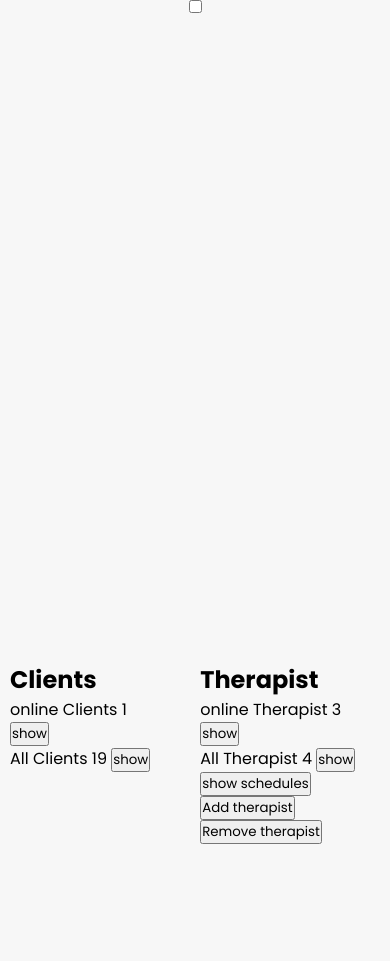
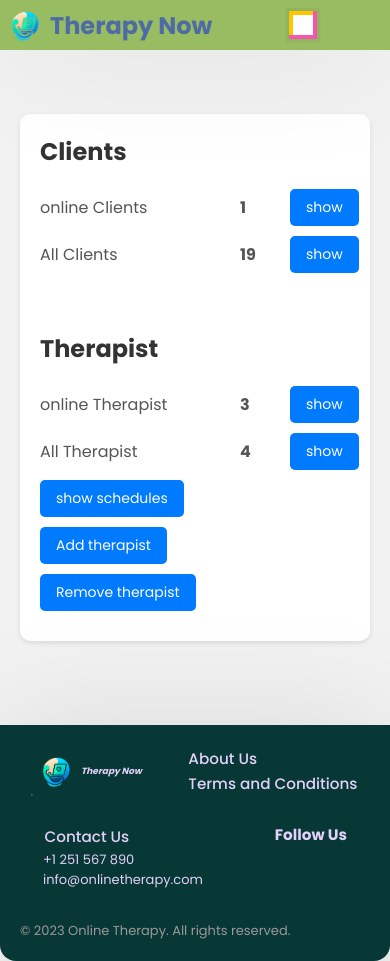
Before and after one commit to YanOp20/Therapy-Now, a PHP site: page /admin.php in a window 390 px wide. Before the commit the page ends 844 px from the top, so only its background shows below. Run offline with PHP 8.4, Linux system fonts and the light colour scheme; data comes from the database, SQL or seed files in the repository; some libraries are stand-ins or nearby versions.

Commit message:
some styel for admin

```diff
--- a/admin.php
+++ b/admin.php
@@ -4,6 +4,7 @@ require_once "php/feachToDisplayData.php";
 ?>
 <!DOCTYPE html>
 <html lang="en">
+
 <head>
   <meta charset="UTF-8">
   <meta name="viewport" content="width=device-width, initial-scale=1.0">
@@ -14,23 +15,345 @@ require_once "php/feachToDisplayData.php";
       display: none;
     }
 
-        .container {
+    .admin {
       display: flex;
       gap: 1em;
     }
 
-        .container .left-section {
+    .admin .left-section {
       display: flex;
       flex-direction: row;
       gap: 3em;
     }
   </style>
+  <!-- comes form goo -->
   <style>
-        .right-section .search button.active {
+    /* General Styles */
+    body {
+      /* font-family: sans-serif; */
+      margin: 0;
+      padding: 0;
+      background-color: #f2f2f2;
+    }
+
+    .admin {
+      display: flex;
+      min-height: 80vh;
+      width: 100vw;
+      padding: 20px;
+      justify-content: center;
+    }
+
+    /* Left Section */
+    .admin .left-section {
+      width: max-content;
+      background-color: #fff;
+      padding: 20px;
+      border-radius: 10px;
+      box-shadow: 0 2px 5px rgba(0, 0, 0, 0.1);
+      margin-right: 20px;
+      flex-wrap: wrap;
+    }
+
+    .admin .left-section h2 {
+      margin-bottom: 20px;
+      color: #333;
+    }
+
+    .admin .row {
+      display: flex;
+      justify-content: space-between;
+      align-items: center;
+      margin-bottom: 10px;
+    }
+
+
+    .admin .row span {
+      font-size: 16px;
+      color: #555;
+      width: 200px;
+    }
+
+    .admin .row span.count-number {
+      width: 50px !important;
+
+    }
+
+    .admin .count-number {
+      font-weight: bold;
+      color: #007bff;
+    }
+
+    .admin .button button {
+      padding: 8px 16px;
+      background-color: #007bff;
+      color: #fff;
+      border: none;
+      border-radius: 5px;
+      cursor: pointer;
+    }
+    .admin .remove-therapist .remove-button {
+      width:100%;
+    }
+    .admin .remove-therapist .users-list p{
+    white-space: nowrap;
+}
+    .admin .remove-therapist form button {
+      padding: 8px;
+      background-color: red;
+      color: #fff;
+      border: none;
+      border-radius: 5px;
+      cursor: pointer;
+    }
+
+    /* Show Button Styles */
+    .left-section .row button {
+      padding: 8px 16px;
+      background-color: #007bff;
+      /* Blue background color */
+      color: #fff;
+      /* White text color */
+      border: none;
+      /* Remove border */
+      border-radius: 5px;
+      /* Rounded corners */
+      cursor: pointer;
+      /* Change cursor to pointer on hover */
+      font-size: 14px;
+      /* Adjust font size as needed */
+      transition: background-color 0.3s ease;
+      /* Smooth transition for hover effect */
+    }
+
+    /* Hover Effect */
+    .left-section .row button:hover {
+      background-color: #0056b3;
+      /* Darker blue on hover */
+    }
+
+    /* Optional: Disabled State */
+    .left-section .row button[disabled] {
+      background-color: #ccc;
+      /* Grayed out background */
+      cursor: not-allowed;
+      /* Disable pointer cursor */
+    }
+
+    /* Right Section */
+    .right-section {
+      width: 75%;
+      background-color: #fff;
+      padding: 20px;
+      border-radius: 10px;
+      box-shadow: 0 2px 5px rgba(0, 0, 0, 0.1);
+      display: none;
+    }
+
+    .show {
+      display: none;
+      /* Initially hide all right sections */
+      padding: 20px;
+      border-radius: 10px;
+      background-color: #fff;
+      box-shadow: 0 2px 5px rgba(0, 0, 0, 0.1);
+      margin-bottom: 20px;
+    }
+
+    .right-section h2 {
+      margin-bottom: 20px;
+      color: #333;
+    }
+
+    .search {
+      display: flex;
+      align-items: center;
+      margin-bottom: 10px;
+    }
+
+    .search input {
+      padding: 8px;
+      border: 1px solid #ccc;
+      border-radius: 5px 0 0 5px;
+      width: 100%;
+    }
+
+    .search button {
+      padding: 8px 16px;
+      background-color: #007bff;
+      color: #fff;
+      border: none;
+      border-radius: 0 5px 5px 0;
+      cursor: pointer;
+    }
+
+    .users-list {
+      display: flex;
+      flex-wrap: wrap;
+      justify-content: space-between;
+    }
+
+    .users-list .row-schedule {
+      display: flex;
+      flex-wrap: wrap;
+      width: 100%;
+    }
+
+    .users-list div {
+      width: calc(25% - 10px);
+      /* Adjust width for 4 items per row */
+      margin-bottom: 10px;
+      background-color: #f8f9fa;
+      padding: 10px;
+      border-radius: 5px;
+      display: flex;
+      align-items: center;
+      min-width: 200px;
+    }
+
+    .users-list img {
+      width: 50px;
+      height: 50px;
+      border-radius: 50%;
+      margin-right: 10px;
+    }
+
+    .users-list p {
+      margin: 0;
+      font-size: 14px;
+      color: #333;
+    }
+
+    /* Add Therapist Form */
+    .add-therapist {
+      display: flex;
+      max-width: 600px;
+      justify-content: space-between;
+    }
+
+    .add-therapist form {
+      display: flex;
+      flex-direction: column;
+    }
+
+    .add-therapist .error-text {
+      color: red;
+      margin-bottom: 10px;
+    }
+
+    .add-therapist .field {
+      margin-bottom: 15px;
+    }
+
+    .add-therapist label {
+      margin-bottom: 5px;
+      font-weight: bold;
+    }
+
+    .add-therapist input,
+    .add-therapist select {
+      padding: 8px;
+      border: 1px solid #ccc;
+      border-radius: 5px;
+      width: 100%;
+    }
+
+    .add-therapist .field input[type="password"] {
+      position: relative;
+    }
+
+    .add-therapist .field input[type="password"] i {
+      position: absolute;
+      top: 50%;
+      right: 10px;
+      transform: translateY(-50%);
+      cursor: pointer;
+    }
+
+    .add-therapist .field button {
+      padding: 8px 16px;
+      background-color: #007bff;
+      color: #fff;
+      border: none;
+      border-radius: 5px;
+      cursor: pointer;
+    }
+
+    .add-therapist .name-details {
+      display: flex;
+    }
+
+    .add-therapist .name-details .field {
+      margin-right: 10px;
+      width: calc(50% - 15px);
+    }
+
+    .add-therapist .gender_and_birthdate {
+      display: flex;
+    }
+
+    .add-therapist .gender_and_birthdate .field {
+      margin-right: 10px;
+      width: calc(50% - 15px);
+    }
+
+    .add-therapist .gender_and_birthdate .gender select {
+      padding: 8px;
+      border: 1px solid #ccc;
+      border-radius: 5px;
+      width: 100%;
+    }
+
+
+    /* .remove-therapist div.therapist div{
+      width:400px;
+    }  */
+    .remove-therapist div.therapist {
+      display: flex;
+      align-items: center;
+
+      flex-wrap: wrap;
+      width: auto;
+      /* flex-direction: column; */
+    }
+
+    .remove-therapist .search {
+      margin-bottom: 10px;
+    }
+
+    .remove-therapist .e-t {
+      color: red;
+      margin-bottom: 10px;
+    }
+
+    /* Responsive Design */
+    @media (max-width: 768px) {
+      .admin {
+        flex-direction: column;
+      }
+
+      .admin .left-section {
+        width: 100%;
+        margin-bottom: 20px;
+      }
+
+      .admin .right-section {
+        width: 100%;
+      }
+
+      .admin .users-list div {
+        width: calc(50% - 10px);
+        /* Adjust width for 2 items per row */
+      }
+    }
+  </style>
+  <style>
+    .admin .right-section .admin .search button.active {
       background: #333;
       color: #fff;
     }
-        .right-section .search button{
+
+    .admin .right-section .admin .search button {
       position: relative;
       z-index: 1;
       width: 47px;
@@ -44,7 +367,8 @@ require_once "php/feachToDisplayData.php";
       border-radius: 0 5px 5px 0;
       transition: all 0.2s ease;
     }
-        .right-section .search{
+
+    .admin .right-section .search {
       margin: 0px 20px;
       margin-bottom: 20px;
       display: flex;
@@ -54,20 +378,22 @@ require_once "php/feachToDisplayData.php";
     }
   </style>
 </head>
+
 <body>
-    <div class="container">
+  <?php require_once "header.php"; ?>
+  <div class="container admin">
     <section class="left-section">
 
       <div class="client">
         <h2>Clients</h2>
         <div class="online-clients-number row">
           <span>online Clients</span>
-                    <span class="count-number"> <?= countRows($conn, 'users', "WHERE status = 'Active now'")?></span>
+          <span class="count-number"> <?= countRows($conn, 'users', "WHERE status = 'Active now'") ?></span>
           <button id="show-online-client">show</button>
         </div>
         <div class="all-clients-number row">
           <span>All Clients</span>
-                    <span class="count-number"><?= countRows($conn, 'users')?></span>
+          <span class="count-number"><?= countRows($conn, 'users') ?></span>
           <button id="show-all-client">show</button>
         </div>
 
@@ -79,13 +405,13 @@ require_once "php/feachToDisplayData.php";
 
         <div class="row online-therapist-number">
           <span>online Therapist</span>
-                    <span class="count-number"><?= countRows($conn, 'therapist', "WHERE status = 'Active now'")?></span>
+          <span class="count-number"><?= countRows($conn, 'therapist', "WHERE status = 'Active now'") ?></span>
           <button id="show-online-therapist">show</button>
         </div>
 
         <div class="all-therapist-number row">
           <span>All Therapist</span>
-                    <span class="count-number"><?= countRows($conn, 'therapist')?></span>
+          <span class="count-number"><?= countRows($conn, 'therapist') ?></span>
           <button id="show-all-therapist">show</button>
         </div>
         <div class="row button">
@@ -153,8 +479,8 @@ require_once "php/feachToDisplayData.php";
           foreach ($schedules as $s) {
 
             $user_row = mysqli_fetch_assoc(mysqli_query($conn, "SELECT * FROM users WHERE unique_id = '{$s['user_id']}'"));
-                    $therapist_row = mysqli_fetch_assoc( mysqli_query($conn, "SELECT * FROM therapist WHERE unique_id = '{$s['therapist_id']}'"));
-                    echo"<div>
+            $therapist_row = mysqli_fetch_assoc(mysqli_query($conn, "SELECT * FROM therapist WHERE unique_id = '{$s['therapist_id']}'"));
+            echo "<div class='row-schedule'>
                             <div class='users-img-name'>
                                 <img src='php/images/{$user_row['img']}' alt='img'>
                                 <p>{$user_row['fname']} {$user_row['lname']}</p>
@@ -166,7 +492,7 @@ require_once "php/feachToDisplayData.php";
                                 <p>{$therapist_row['fname']} {$therapist_row['lname']}</p>
                             </div>
                         </div>";
-                }?>
+          } ?>
         </div>
       </div>
       <div class="add-therapist show">
@@ -239,18 +565,18 @@ require_once "php/feachToDisplayData.php";
         </div>
         <div class="e-t" style="display: none;"></div>
         <div class="users-list" id="all-therapist-list-remove">
-                    <div>
+          <div class="therapist">
             <?php displayUsers($therapists, 'therapist') ?>
           </div>
         </div>
       </div>
     </section>
   </div>
+  <?php require_once "footer.php"; ?>
 </body>
 <script>
-
-
   const leftSection = document.querySelector('.container .left-section');
+  const rightSection = document.querySelector('.container .right-section');
 
   const online_client = document.querySelector('.container .right-section .online-client');
   const all_client = document.querySelector('.container .right-section .all-client');
@@ -280,6 +606,7 @@ require_once "php/feachToDisplayData.php";
     add_therapist.style.display = 'none';
     remove_therapist.style.display = 'none';
     block.style.display = 'block';
+    rightSection.style.display = 'block';
   }
 
   showOnlineClient.addEventListener('click', () => {
--- a/php/feachToDisplayData.php
+++ b/php/feachToDisplayData.php
@@ -27,8 +27,8 @@ function displayUsers($users, $t = "") {
         echo "<div>";
         echo "<img src='php/images/{$user['img']}' alt='img'>";
         echo "<p>{$user['fname']} {$user['lname']}</p>";
-        echo $t === 'therapist' ? "<div>
-                                    <form  action='#' method='post' autocomplete='off'>
+        echo $t === 'therapist' ? "<div class='remove-button'>
+                                    <form  method='post' autocomplete='off'>
                                         <input type='hidden' name='remove' value='{$user['unique_id']}'>
                                         <button type='submit'>Remove</button>
                                     </form>
@@ -44,4 +44,3 @@ $onlineUsers = fetchData($conn, "users", "WHERE status = 'Active now'");
 $onlineTherapists = fetchData($conn, "therapist", "WHERE status = 'Active now'");
 $schedules = fetchData($conn, "appointment");
 ?>
-<input type="checkbox" name="" id="">
--- a/php/removeTherapist.php
+++ b/php/removeTherapist.php
@@ -3,7 +3,8 @@ require_once 'config.php'; // Include your database connection file
 
 if (!empty($_POST['remove'])) {
     $therapist_id = $_POST['remove'];
-
+    if($therapist_id == '40000') return "false";
+    error_log("Remove request received: Therapist ID = " . $therapist_id); // Log the received ID
     // Check if the therapist has associated appointments
     $check_sql = "SELECT * FROM appointment WHERE therapist_id = '{$therapist_id}'";
     $check_result = mysqli_query($conn, $check_sql);
--- a/style.css
+++ b/style.css
@@ -2324,3 +2324,6 @@ font-size: 2em;
 
 
 /* <------------------ end ----------------> */
+.right-section .users-list *:hover{
+  color: black;
+}
```
Also changed, not shown: php/searchForAdmin.php (+6 -6 lines). Lines whose indentation alone changed are shown as unchanged.
